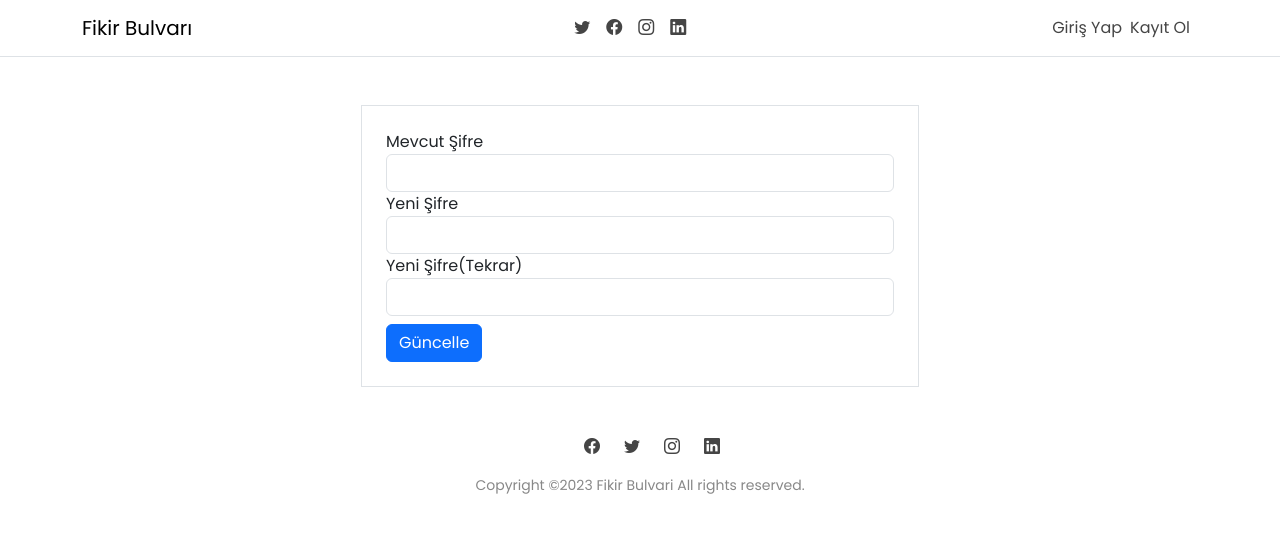
After one commit to EmreZiyaEfe/Django-Blog-Fikir-Bulvari, a Django app: page /user/change-password/ in a window 1280 px wide. The commit adds this page. Shown: the top 559 px of the page. Run offline with Django 4.2, Linux system fonts and the light colour scheme; some libraries are stand-ins or nearby versions.

Commit message:
Added changing existing password

```diff
--- /dev/null
+++ b/templates/change-password.html
@@ -0,0 +1,19 @@
+{% extends "index.html" %}
+
+{% block content %}
+
+<div class="container mt-5">
+    <form method="POST" class="w-50 m-auto border p-4">
+        {% csrf_token %}
+        <label for="">Mevcut Şifre</label>
+        <input type="password" name="eski" class="form-control">
+        <label for="">Yeni Şifre</label>
+        <input type="password" name="yeni" class="form-control">
+        <label for="">Yeni Şifre(Tekrar)</label>
+        <input type="password" name="yeni2" class="form-control">
+
+        <input type="submit" value="Güncelle" class="btn btn-primary mt-2">
+    </form>
+</div>
+
+{% endblock content %}
--- a/templates/includes/_navbar.html
+++ b/templates/includes/_navbar.html
@@ -39,7 +39,7 @@
                     </a>
                     <ul class="dropdown-menu" aria-labelledby="navbarDropdownMenuLink">
                         <li><a class="dropdown-item" href="/user/profile-edit/">Hesap</a></li>
-                        <li><a class="dropdown-item" href="/user/profile-edit/">Şifre Degiştir</a></li>
+                        <li><a class="dropdown-item" href="/user/change-password/">Şifre Degiştir</a></li>
                         <li class=""><a class="dropdown-item text-capitalize" href="/user/logout/">çıkış yap</a></li>
                     </ul>
                 </li>
--- a/user/urls.py
+++ b/user/urls.py
@@ -6,5 +6,6 @@ urlpatterns = [
     path('register/', userRegister, name='register'),
     path('login/', userLogin, name='login'),
     path('logout/', userLogout, name='logout'),
-    path('profile-edit/', update, name='profile-edit')
+    path('profile-edit/', update, name='profile-edit'),
+    path('change-password/', changePassword, name='change-password')
 ]
--- a/user/views.py
+++ b/user/views.py
@@ -98,3 +98,32 @@ def update(request):
         messages.success(request, 'Bilgiler güncellendi')
         return redirect('profile-edit')
     return render(request, 'profile-edit.html')
+
+
+def changePassword(request):
+    if request.method == 'POST':
+        eski = request.POST['eski']
+        yeni = request.POST['yeni']
+        yeni2 = request.POST['yeni2']
+
+        user = authenticate(request, username = request.user, password = eski)
+
+        if user is not None:
+            if yeni == yeni2:
+                if eski == yeni:
+                    messages.error(request, 'Yeni şifreniz eski şifreniz ile aynı olmamalıdır!')
+                elif len(yeni) < 6:
+                    messages.error(request, 'Yeni şifreniz 6 karakterden az olmamalıdır!')
+                # elif kullanici.lower() in yeni.lower():
+                #     messages.error(request, 'Şifre kullanıcı adını içermemelidir!')
+
+                else:
+                    user.set_password(yeni)
+                    user.save()
+                    messages.success(request, 'Şifreniz değiştirildi.')
+                    return redirect('login')
+            else:
+                messages.error(request, 'Yeni şifreleriniz uyuşmuyor! Lütfen tekrar deneyin.')
+        else:
+            messages.error(request, 'Mevcut şifreniz hatalı!')
+    return render(request, 'change-password.html')
```
Also changed, not shown: user/context_processors.py (+0 -7 lines), db.sqlite3.
